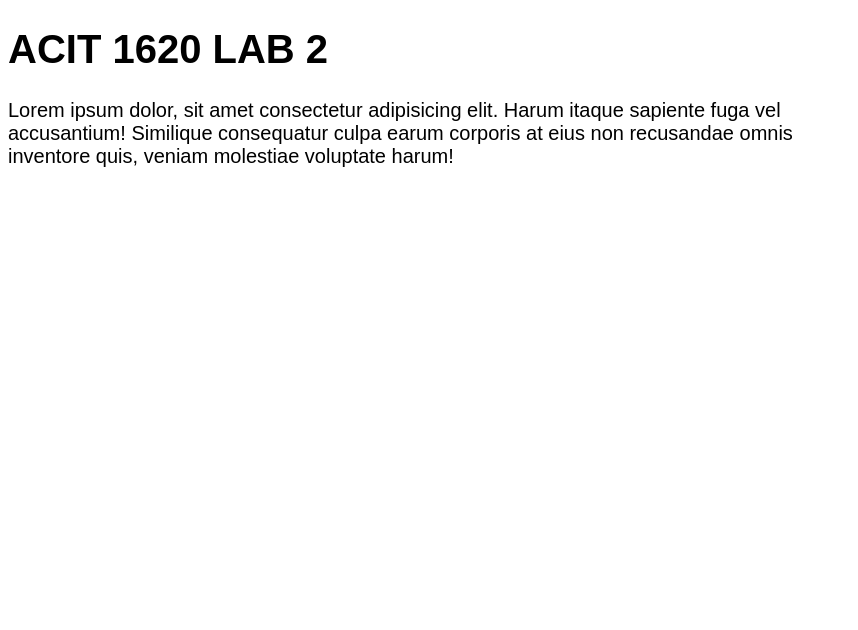
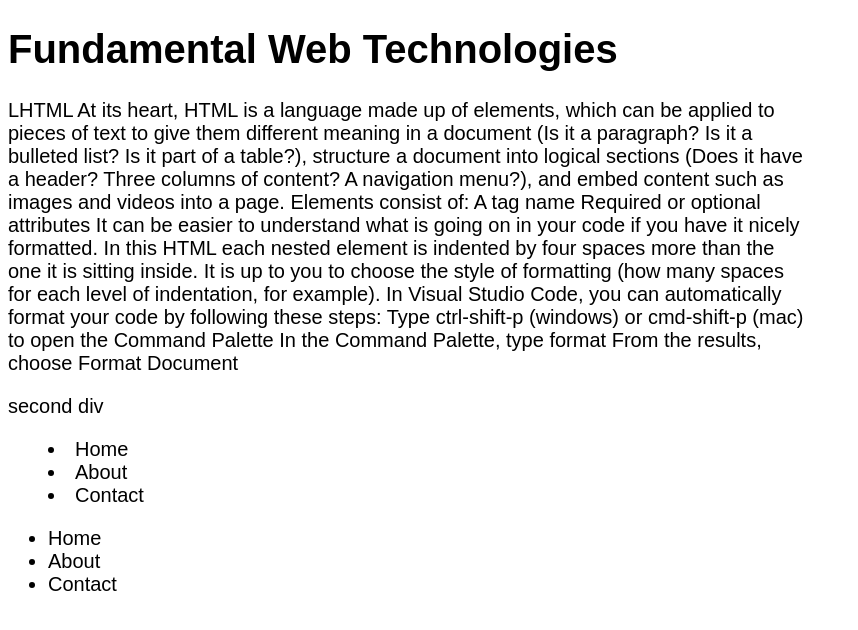
Before and after one commit to yayeseydi/ACIT1620-Lab2, a plain HTML site: page index.html in a window 1280 px wide. Shown: the whole page, without its empty margins (0-858 px from the left). Drawn offline with Linux system fonts and the light colour scheme.

Commit message:
Add content to index page

```diff
--- a/index.html
+++ b/index.html
@@ -7,7 +7,42 @@
     <link rel="stylesheet" href="lab2.css">
 </head>
 <body>
-    <h1>ACIT 1620 LAB 2</h1>
-    <P>Lorem ipsum dolor, sit amet consectetur adipisicing elit. Harum itaque sapiente fuga vel accusantium! Similique consequatur culpa earum corporis at eius non recusandae omnis inventore quis, veniam molestiae voluptate harum!</P>
+    <main></main>
+   <div>
+      <h1>Fundamental Web Technologies</h1>
+      <P>LHTML
+
+        At its heart, HTML is a language made up of elements, which can be applied to pieces of text to give them different meaning in a document (Is it a paragraph? Is it a bulleted list? Is it part of a table?), structure a document into logical sections (Does it have a header? Three columns of content? A navigation menu?), and embed content such as images and videos into a page.
+
+        Elements consist of:
+
+        A tag name
+        Required or optional attributes
+
+        It can be easier to understand what is going on in your code if you have it nicely formatted. In this HTML each nested element is indented by four spaces more than the one it is sitting inside. It is up to you to choose the style of formatting (how many spaces for each level of indentation, for example).
+        In Visual Studio Code, you can automatically format your code by following these steps:
+
+        Type ctrl-shift-p (windows) or cmd-shift-p (mac) to open the Command Palette
+        In the Command Palette, type format
+        From the results, choose Format Document</P>
+     <div>
+    <div>
+        second div
+        </div>
+    </main>
+    <aside>
+        <menu>
+            <li>Home</li>
+            <li>About</li>
+            <li>Contact</li>
+        </menu>
+
+        <ul>
+            <li>Home</li>
+            <li>About</li>
+            <li>Contact</li>
+        </ul>
+    </aside>
+
 </body>
 </html>
```
Also changed, not shown: sales/customers.html (added).
